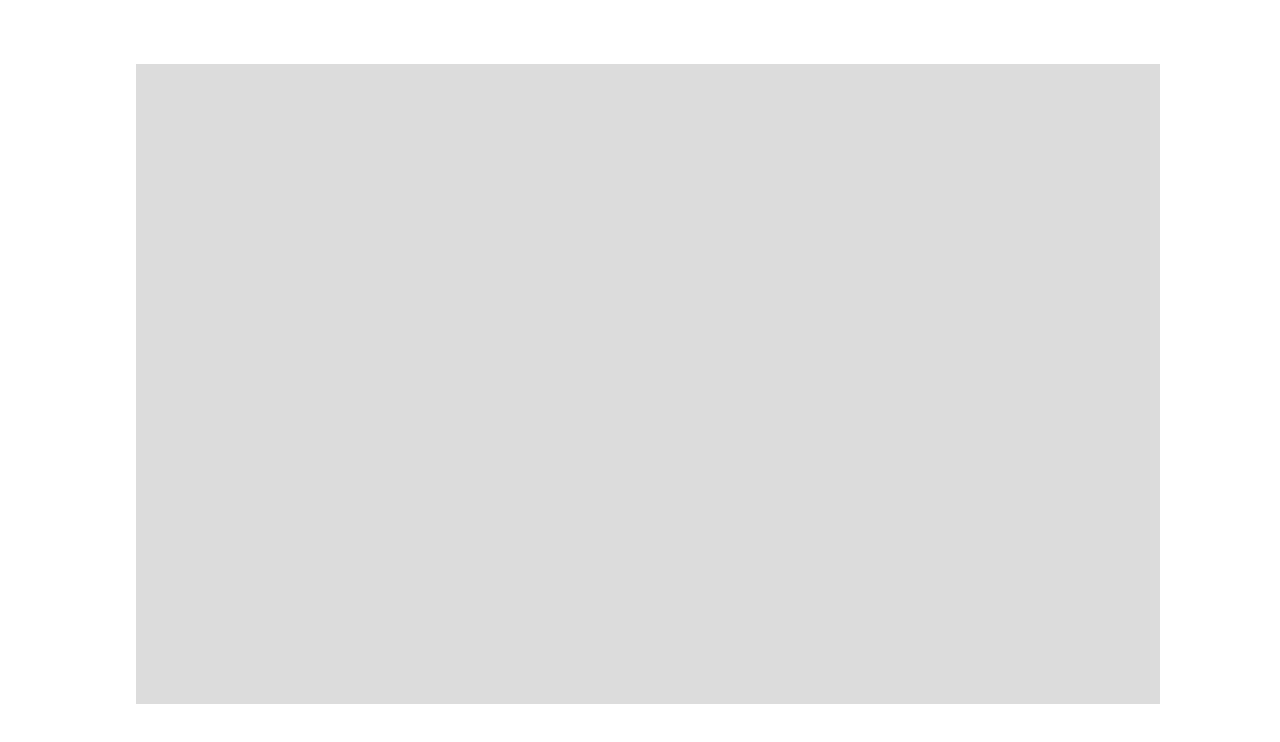
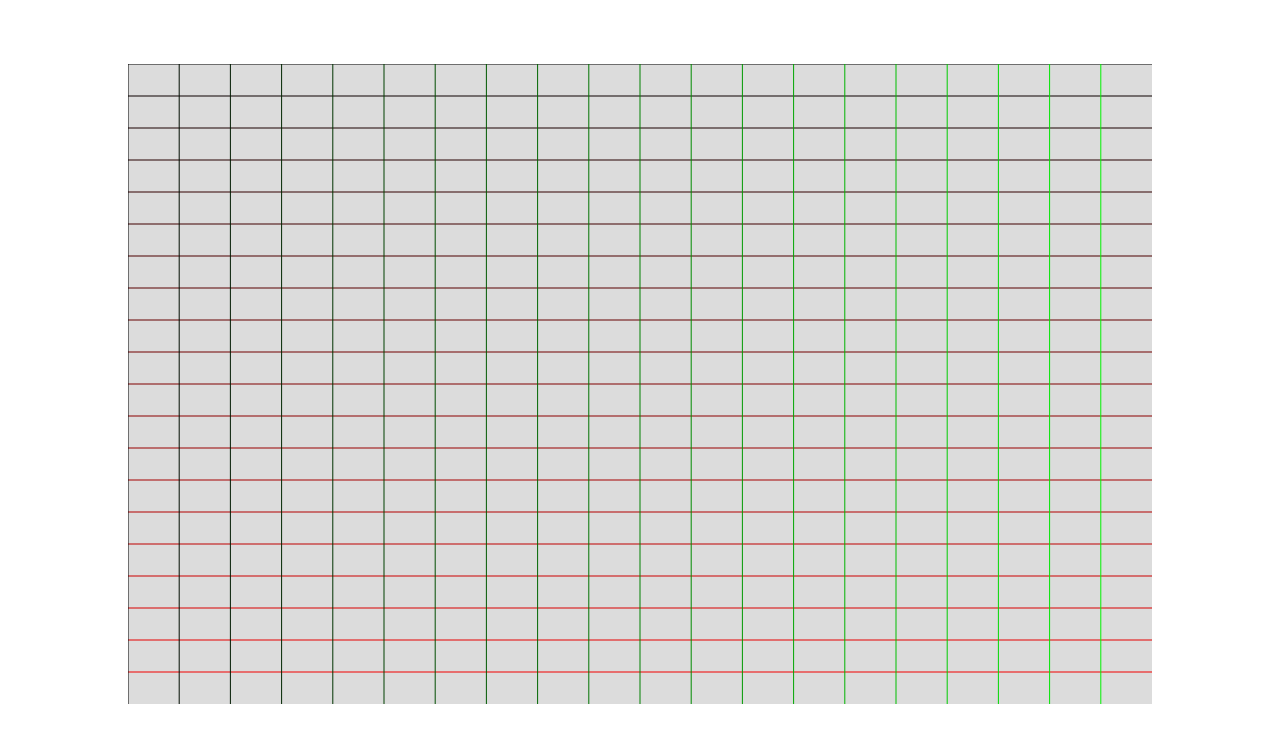
Before and after one commit to AyanaAlemayehu/FluidJS2D, a website: page visual/demo.html in a window 1280 px wide. Drawn offline with Linux system fonts and the light colour scheme.

Commit message:
developed interface between code and visual canvas element

```diff
--- a/visual/demo.html
+++ b/visual/demo.html
@@ -19,8 +19,11 @@
     <head>
         <link rel="stylesheet" href="styles.css">
     </head>
-    <body class = "backgroundParent">
-        <div id="CPlane"class = "background">
-        </div>
+    <body class="backgroundParent">
+        <div class = "backgroundParent">
+            <canvas id="CPlane"class = "background">
+        </canvas>
+    </div>
+    <script src="interface.js"></script>
     </body>
 </html>
--- /dev/null
+++ b/visual/interface.js
@@ -0,0 +1,53 @@
+class DivMap{
+    constructor(canvas, parentPercent, columns, rows){
+        canvas.width = canvas.parentElement.offsetWidth*parentPercent;
+        canvas.height = canvas.parentElement.offsetHeight*parentPercent;
+        this.canvas = canvas;
+        this.height = canvas.height;
+        this.width = canvas.width;
+        this.ctx = canvas.getContext("2d");
+        this.map = [];
+        for (var i = 0; i < rows; i++){
+            this.map[i] = [];
+            for (var k = 0; k < columns; k++){
+                this.map[i][k] = {x:k,y:i};
+            }
+        }
+    }
+    gridGen(){
+        var gridOverlay = document.createElement("canvas");
+        this.gridOverlay = gridOverlay;
+        gridOverlay.setAttribute("id","gridOverlay");
+        gridOverlay.width = this.width;
+        gridOverlay.height = this.height;
+        gridOverlay.setAttribute("class","grid");
+        var ctx = gridOverlay.getContext("2d");
+        this.canvas.parentElement.appendChild(gridOverlay);
+
+        for (var i = 0; i < this.map.length; i++){
+            ctx.beginPath();
+            ctx.strokeStyle = "rgb(" + (255/this.map.length)*i + ",0,0)";
+            ctx.moveTo(0, i*(this.height/this.map.length));
+            ctx.lineTo(this.width, i*(this.height/this.map.length));
+            ctx.lineWidth = 1;
+            ctx.stroke();
+        }
+        for (var k = 0; k < this.map[0].length; k++){
+            ctx.beginPath();
+            ctx.strokeStyle = "rgb(0," + (255/this.map.length)*k + ",0)";
+            ctx.moveTo(k*(this.width/this.map[0].length), 0);
+            ctx.lineTo(k*(this.width/this.map[0].length), this.height);
+            ctx.lineWidth = 1;
+            ctx.stroke();
+        }
+    }
+    gridToggle(){
+        if (this.gridOverlay.getAttribute("style", "visibility") == "visibility:hidden")
+            this.gridOverlay.setAttribute("style","visibility:visible");
+        else
+            this.gridOverlay.setAttribute("style","visibility:hidden");
+    }
+}
+
+var temp = new DivMap(document.getElementById("CPlane"),.8, 20, 20);
+temp.gridGen();
--- a/visual/styles.css
+++ b/visual/styles.css
@@ -5,10 +5,29 @@
     overflow: hidden;
 }
 .background{
+    position: absolute;
+    z-index: 0;
     background-color: gainsboro; /* Random grey I saw was pretty cool*/
-    width: 80%;
-    height: 80%;
     margin-left: 10%;
     margin-right: 10%;
     margin-top: 5%;
+    left:0px;
+    right:0px;
+    top:0px;
+    bottom:0px;
 }
+.grid{
+    position: absolute;
+    z-index: 1;
+    margin-left: 10%;
+    margin-right: 10%;
+    margin-top: 5%;
+    left:0px;
+    right:0px;
+    top:0px;
+    bottom:0px;
+
+}
+.gridline{
+    background-color: black;
+}
```
